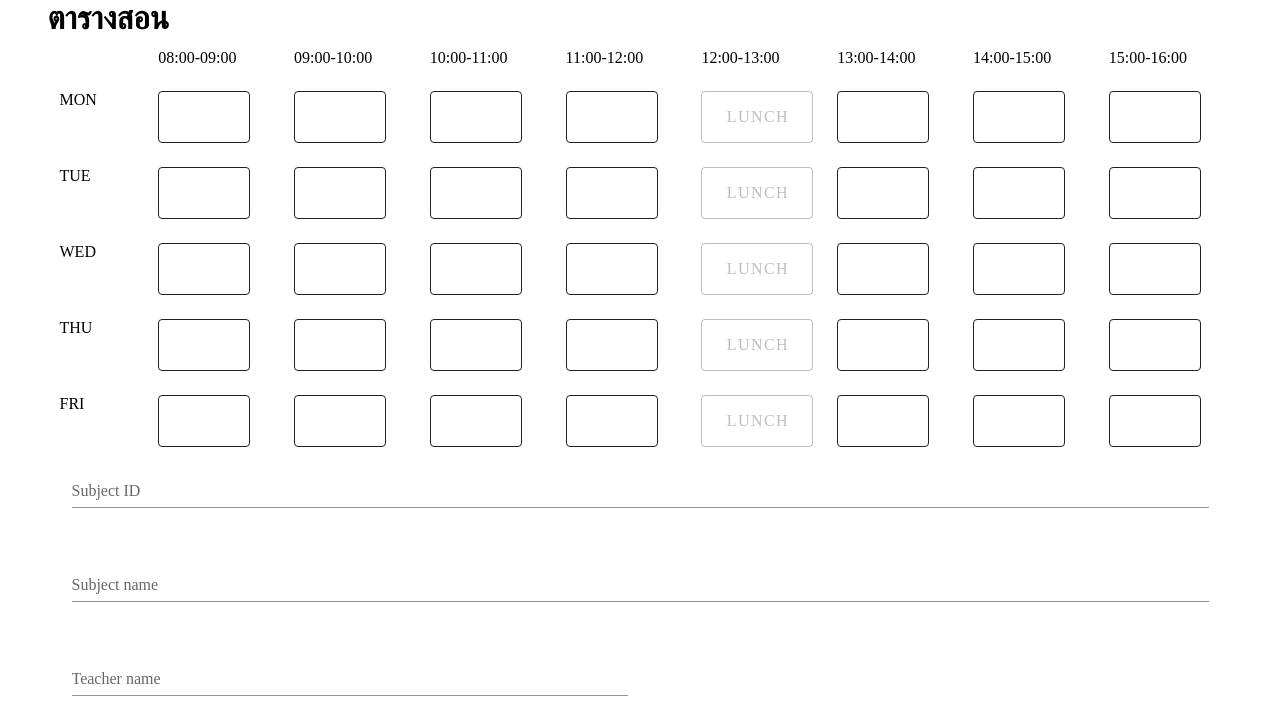
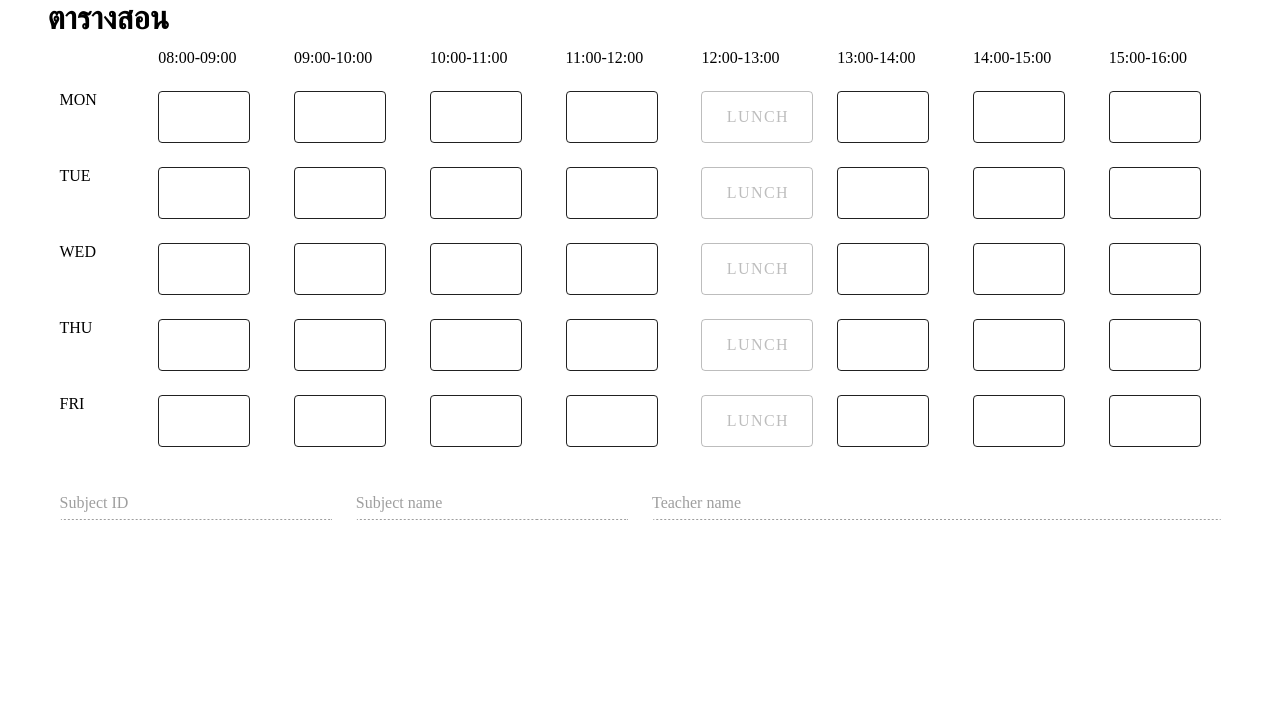
Before and after one commit to Kitsune-cop/ip_nuxt_three, a Nuxt app: page /teacher/schedule in a window 1280 px wide. Shown: the top 722 px of the page. Built offline with nearby package versions, Linux system fonts and the light colour scheme; no server answers.

Commit message:
update_tea_sche

```diff
--- a/pages/teacher/schedule.vue
+++ b/pages/teacher/schedule.vue
@@ -70,11 +70,13 @@
               <v-col><v-btn outlined x-large @click="handle(33)">{{time_table[33].subject_id}}</v-btn></v-col>
               <v-col><v-btn outlined x-large @click="handle(34)">{{time_table[34].subject_id}}</v-btn></v-col>
           </v-row>
+          <v-row>
                  <v-col ><v-text-field
                       id="subject_id"
                       v-model="data_form.subject_id"
                       name="subject_id"
                       label="Subject ID"
+                      disabled
                       @:blur="get_subject_name()"
                       ></v-text-field></v-col>
                   <v-col ><v-text-field
@@ -82,12 +84,14 @@
                       v-model="data_form.subject_name"
                       name="subject_name"
                       label="Subject name"
+                      disabled
                   ></v-text-field></v-col>
                   <v-col cols="6"><v-text-field
                       id="teacher_name"
                       v-model="data_form.teacher_name"
                       name="teacher_name"
                       label="Teacher name"
+                      disabled
                       @:blur="get_teacher_name()"
                   ></v-text-field></v-col>
         </v-row>
```
